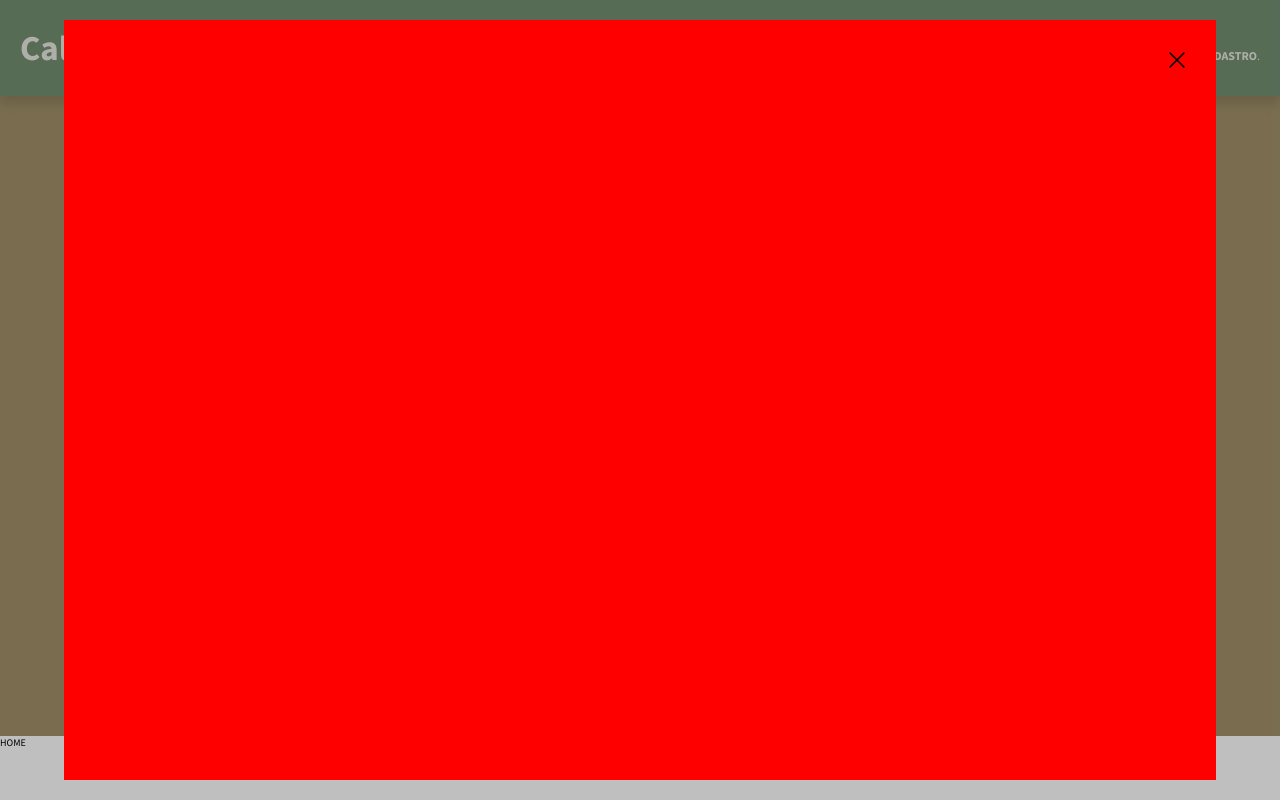
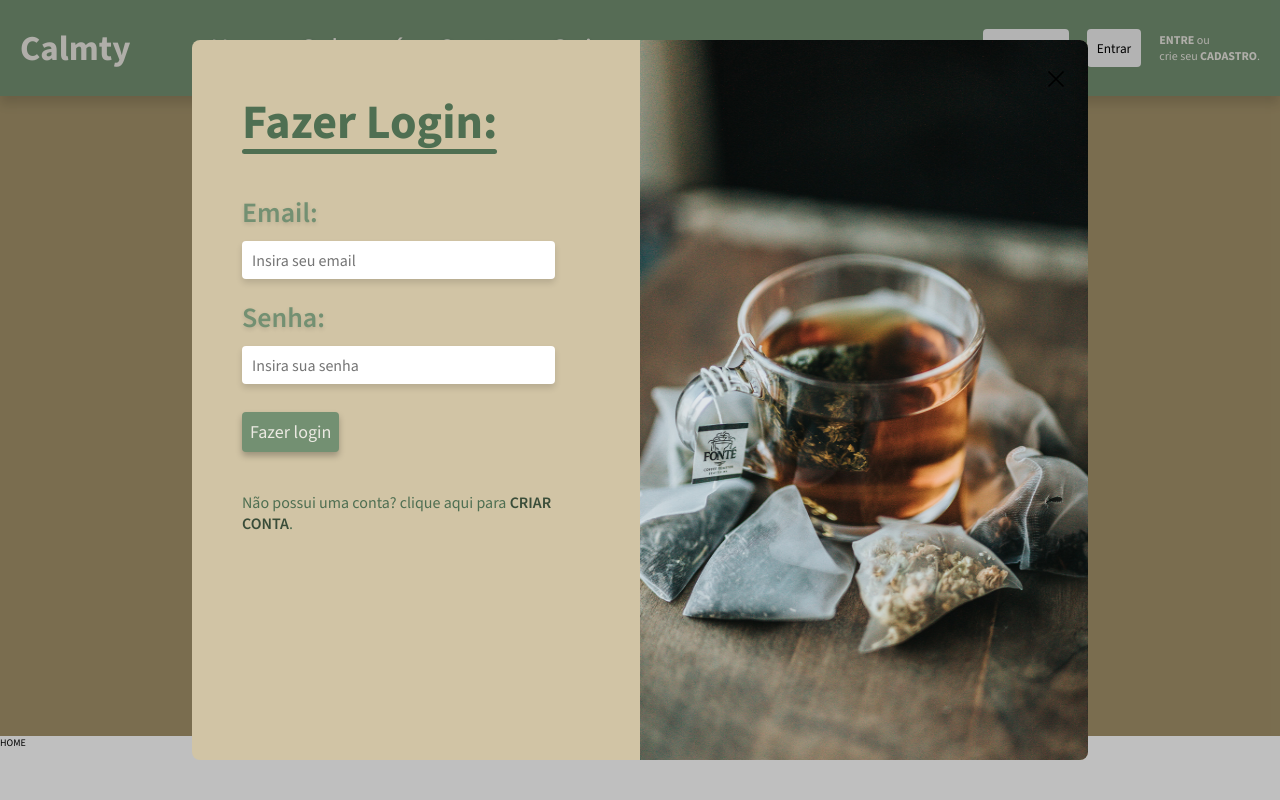
Before and after one commit to Gustavonn07/Calmty, a React (Vite) app: page / in a window 1280 px wide. Both pictures are taken after a click on the button "Entrar". Built offline with nearby package versions, Linux system fonts and the light colour scheme; the HTML template or start-up script is replaced by a standard one.

Commit message:
add: adicionando login e cadastro com logica e estilização

```diff
--- a/index.html
+++ b/index.html
@@ -26,6 +26,8 @@
         overflow: hidden;
       }
 
+      /* Created by Gustavo Nepomuceno */
+
       :root {
         --color-white: #ebe9e2;
         --color-black: #35342e;
@@ -47,7 +49,6 @@
         --shadow-60: #00000060;
         --shadow-80: #00000080;
       }
-
     </style>
   </head>
   <body>
--- a/src/App.jsx
+++ b/src/App.jsx
@@ -1,5 +1,6 @@
 import Ways from "./routes/Ways"
 
+// Created by Gustavo Nepomuceno
 
 function App() {
 
--- a/src/components/LoginModal/index.jsx
+++ b/src/components/LoginModal/index.jsx
@@ -1,15 +1,157 @@
+/* eslint-disable no-unused-vars */
 /* eslint-disable react/prop-types */
 import styled from "styled-components";
 import { GrClose } from "react-icons/gr";
 
+const LoginModal = (props) => {
+    const emailSalvoJSON = localStorage.getItem('email');
+    const emailSalvo = emailSalvoJSON ? JSON.parse(emailSalvoJSON) : null;
+    const senhaSalvadaJSON = localStorage.getItem('senha');
+    const senhaSalvada = senhaSalvadaJSON ? JSON.parse(senhaSalvadaJSON) : null;
 
-const LoginModal = (props) => {
+    const handleSubmit = (e) => {
+        e.preventDefault();
+    }
+
+    const handleSubmitLogin = (e) => {
+        handleSubmit(e);
+        const email = document.getElementById('email');
+        const senha = document.getElementById('password');
+        const modal = document.getElementById('modal');
+        const erros = document.querySelectorAll('.erro.erro');
+
+        const emailSalvoJSON = localStorage.getItem('email');
+        const emailSalvo = emailSalvoJSON ? JSON.parse(emailSalvoJSON) : null;
+
+        const senhaSalvadaJSON = localStorage.getItem('senha');
+        const senhaSalvada = senhaSalvadaJSON ? JSON.parse(senhaSalvadaJSON) : null;
+
+        if (email.value === emailSalvo && senha.value === senhaSalvada) {
+            modal.classList.add('closing');
+
+            setTimeout(() => {
+                props.handleCloseModal();
+                props.setLogado(1);
+
+                modal.classList.remove('closing');
+            }, 250);
+
+        } else {
+            erros.forEach((erro) => {
+                erro.classList.add('error');
+            });
+        }
+    }
+
+    const handleSubmitRegister = (e) => {
+        handleSubmit(e);
+        const email = document.getElementById('email');
+        const senha = document.getElementById('password');
+        const senhaConfirm = document.getElementById('passwordConfirm');
+        const modal = document.getElementById('modal');
+        const erros = document.querySelectorAll('.erro.erro');
+
+        if (senha.value === senhaConfirm.value && email.value) {
+            const emailSalvoJSON = JSON.stringify(email.value);
+            localStorage.setItem('email', emailSalvoJSON);
+
+            const senhaSalvadaJSON = JSON.stringify(senha.value);
+            localStorage.setItem('senha', senhaSalvadaJSON);
+
+            modal.classList.add('closing');
+
+            setTimeout(() => {
+                props.handleCloseModal();
+                props.setLogado(1);
+
+                modal.classList.remove('closing');
+            }, 250);
+
+        } else {
+            erros.forEach((erro) => {
+                erro.classList.add('error');
+            });
+        }
+    }
+
+    const handleRegister = () => {
+        const modal = document.getElementById('modal');
+
+        modal.classList.add('closing');
+
+        setTimeout(() => {
+
+            props.setIsRegister(true);
+            modal.classList.remove('closing');
+        }, 250);
+    }
+
+    const handleLogin = () => {
+        const modal = document.getElementById('modal');
+
+        modal.classList.add('closing');
+
+        setTimeout(() => {
+
+            props.setIsRegister(false);
+            modal.classList.remove('closing');
+        }, 250);
+    }
+
 
     return (
         <>
             <Modal>
                 <Modal__container id="modal">
-                    <Modal__close onClick={() => props.handleCloseModal()}><GrClose /></Modal__close>
+                    <Modal__close onClick={() => props.handleCloseModal()}><GrClose color={props.isRegister ? "plain" : "white"} /></Modal__close>
+
+                    {
+                        props.isRegister ? (
+                            <>
+                                <Modal__image src="../../../images/tea-register.jpg" alt="uma imagem de um chá com um livro atrás e diversas folhas" />
+                                <Modal__content>
+                                    <Modal__heading>Criar Conta:</Modal__heading>
+
+                                    <Modal__form>
+                                        <Modal__label htmlFor="email">Email:</Modal__label>
+                                        <Modal__inputEmail className="input" id="email" type="email" placeholder="Insira seu email"></Modal__inputEmail>
+
+                                        <Modal__label htmlFor="password">Senha:</Modal__label>
+                                        <Modal__inputSenha className="input" id="password" type="password" placeholder="Insira sua senha"></Modal__inputSenha>
+                                        <Modal__erro className="erro">Senhas não compativeis</Modal__erro>
+
+                                        <Modal__label htmlFor="password">Confirmar senha:</Modal__label>
+                                        <Modal__inputSenha className="input" id="passwordConfirm" type="password" placeholder="Insira sua senha"></Modal__inputSenha>
+                                        <Modal__erro className="erro">Senhas não compativeis</Modal__erro>
+
+                                        <Modal__submit type="submit" onClick={handleSubmitRegister} value={"Resgistrar"} />
+                                    </Modal__form>
+
+                                    <Modal__text>Já possui uma conta? clique aqui para <Modal__span onClick={handleLogin}>Entrar</Modal__span>.</Modal__text>
+                                </Modal__content>
+                            </>
+                        ) : (
+                            <>
+                                <Modal__content>
+                                    <Modal__heading>Fazer Login:</Modal__heading>
+
+                                    <Modal__form>
+                                        <Modal__label htmlFor="email">Email:</Modal__label>
+                                        <Modal__inputEmail className="input" id="email" type="email" placeholder="Insira seu email"></Modal__inputEmail>
+
+                                        <Modal__label htmlFor="password">Senha:</Modal__label>
+                                        <Modal__inputSenha className="input" id="password" type="password" placeholder="Insira sua senha"></Modal__inputSenha>
+                                        <Modal__erro className="erro">Senha ou email não compativel</Modal__erro>
+
+                                        <Modal__submit type="submit" onClick={handleSubmitLogin} value={"Fazer login"} />
+                                    </Modal__form>
+
+                                    <Modal__text>Não possui uma conta? clique aqui para <Modal__span onClick={handleRegister}>Criar conta</Modal__span>.</Modal__text>
+                                </Modal__content>
+                                <Modal__image src="../../../images/tea-login.jpg" alt="uma imagem de um chá com vários saquinhos de chá rodeando" />
+                            </>
+                        )
+                    }
                 </Modal__container>
             </Modal>
         </>
@@ -30,10 +172,13 @@ const Modal = styled.section`
 `;
 
 const Modal__container = styled.div`
-    width: 90%;
-    height: 95%;
-    background-color: red;
+    width: 70%;
+    height: 90%;
+    display: flex;
     position: relative;
+    background-color: var(--color-secondary-1);
+    overflow: hidden;
+    border-radius: .8rem;
 
     animation: open forwards .3s;
 
@@ -72,4 +217,127 @@ const Modal__close = styled.button`
     cursor: pointer;
 `;
 
+const Modal__image = styled.img`
+    width: 50%;
+    height: 100%;
+`;
+
+const Modal__content = styled.div`
+    width: 50%;
+    height: 100%;
+    display: flex;
+    padding: 5rem;
+    gap: 4rem;
+    flex-direction: column;
+`;
+
+const Modal__heading = styled.h2`
+    color: var(--color-primary-2);
+    font-size: 4.8rem;
+    width: fit-content;
+    position: relative;
+
+    &::before {
+            content: "";
+            position: absolute;
+            bottom: 0;
+            left: 0;
+            height: .5rem;
+            background-color: var(--color-primary-2);
+            border-radius: 10rem;
+            animation: inicializar forwards 1.5s;
+
+            @keyframes inicializar {
+                0% {
+                    width: 0;
+                }
+
+                100% {
+                    width: 100%;
+                }
+            }
+        }
+`;
+
+const Modal__form = styled.form`
+    display: flex;
+    flex-direction: column;
+    gap: 1rem;
+
+    & .input {
+        padding: 0 1rem;
+        height: 3.8rem;
+        width: 90%;
+        border-radius: .4rem;
+        font-size: 1.6rem;
+        box-shadow: 0 .4rem .6rem var(--shadow-20);
+        margin-bottom: 1rem;
+        transition: all .2s;
+
+        &:hover,
+        &:focus {
+            outline: none;
+            transform: translateY(-1px) scale(1.02);
+            box-shadow: 0 .4rem .6rem var(--shadow-40);
+        }
+    }
+`;
+
+const Modal__label = styled.label`
+    color: var(--color-primary-1);
+    font-weight: 600;
+    font-size: 2.8rem;
+    text-shadow: 0 .2rem .4rem var(--shadow-20);
+`;
+
+const Modal__inputEmail = styled.input``;
+
+const Modal__inputSenha = styled.input``;
+
+const Modal__submit = styled.input`
+    width: fit-content;
+    padding: .8rem;
+    border-radius: .4rem;
+    font-size: 1.8rem;
+    color: var(--color-white);
+    background-color: var(--color-primary-1);
+    cursor: pointer;
+    box-shadow: 0 .4rem .6rem var(--shadow-40);
+    transition: all .2s;
+
+    &:hover,
+    &:focus {
+        transform: translateY(-1px) scale(1.02);
+        box-shadow: 0 .4rem .6rem var(--shadow-60);
+    }
+
+    &:active {
+        transform: translateY(-.5px) scale(1.02);
+        box-shadow: 0 .4rem .6rem var(--shadow-40);
+    }
+`;
+
+const Modal__text = styled.p`
+    color: var(--color-primary-2);
+    font-size: 1.6rem;
+`;
+
+const Modal__span = styled.span`
+    text-transform: uppercase;
+    font-weight: 600;
+    color: var(--color-primary-3);
+    cursor: pointer;
+`;
+
+const Modal__erro = styled.p`
+    opacity: 0;
+    margin-top: -1.5rem;
+    font-size: 1rem;
+    color: red;
+
+    &.error {
+        opacity: 1;
+    }
+`;
+
 export default LoginModal;
--- a/src/components/Navbar/index.jsx
+++ b/src/components/Navbar/index.jsx
@@ -16,6 +16,7 @@ const Navbar = () => {
     let urlCompleta = window.location.href;
     const [logado, setLogado] = useState(0);
     const [modal, setModal] = useState(false);
+    const [isRegister, setIsRegister] = useState(false);
 
     const handleOpenModal = () => {
         setModal(true);
@@ -71,9 +72,10 @@ const Navbar = () => {
                     {
                         logado == 0 ? (
                             <>
-                                <Navbar__btn onClick={() => handleOpenModal()}>Entrar</Navbar__btn>
+                                <Navbar__btn onClick={() => {handleOpenModal(); setIsRegister(true)}}>Registrar-se</Navbar__btn>
+                                <Navbar__btn onClick={() => {handleOpenModal(); setIsRegister(false)}}>Entrar</Navbar__btn>
 
-                                { modal && <LoginModal handleCloseModal={handleCloseModal} handleLogar={handleLogar}/> }
+                                { modal && <LoginModal setIsRegister={setIsRegister} setLogado={setLogado} isRegister={isRegister} handleCloseModal={handleCloseModal} handleLogar={handleLogar}/> }
 
                                 <Navbar__text><Navbar__span>Entre</Navbar__span> ou <br /> crie seu <Navbar__span>Cadastro</Navbar__span>.</Navbar__text>
                             </>
--- a/src/layout/PageLayout/index.jsx
+++ b/src/layout/PageLayout/index.jsx
@@ -1,6 +1,8 @@
 import { Outlet } from 'react-router-dom';
 import Navbar from '../../components/Navbar';
 import Footer from '../../components/Footer';
+
+// Created by Gustavo Nepomuceno
 
 function PageLayout() {
 
```
Also changed, not shown: public/images/tea-login.jpg (added), public/images/tea-register.jpg (added).
